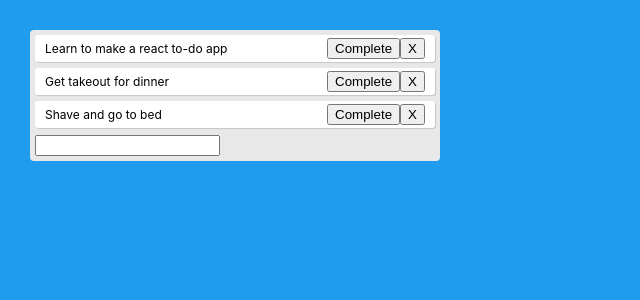
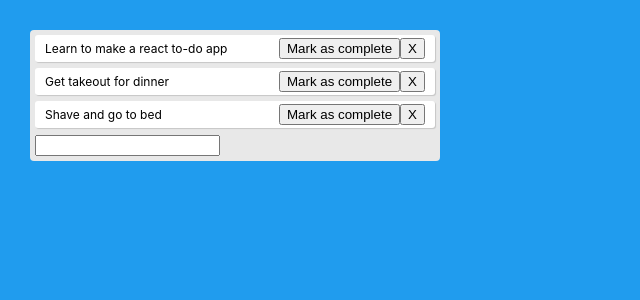
Before and after one commit to berk-ozer/react-to-do-app-tutorial, a React (Create React App) app: page / in a window 1280 px wide. Shown: the top 300 px of the page, without its empty margins (0-640 px from the left). Built offline with nearby package versions, Linux system fonts and the light colour scheme.

Commit message:
Change button text to complete/incomplete to let users toggle todo item state

```diff
--- a/src/App.js
+++ b/src/App.js
@@ -9,7 +9,9 @@ const Todo = ({ todo, index, toggleCompleteTodo, removeTodo }) => {
   >
     {todo.text}
     <div>
-      <button onClick={() => toggleCompleteTodo(index)}>Complete</button>
+      <button onClick={() => toggleCompleteTodo(index)}>
+        {todo.isCompleted ? "Mark as incomplete" : "Mark as complete"}
+      </button>
       <button onClick={() => removeTodo(index)}>X</button>
     </div>
   </div>
```
